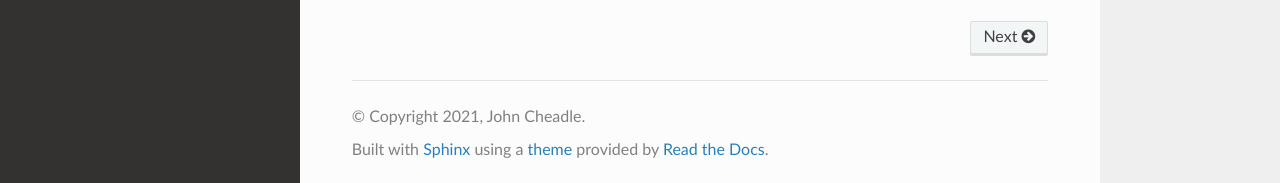
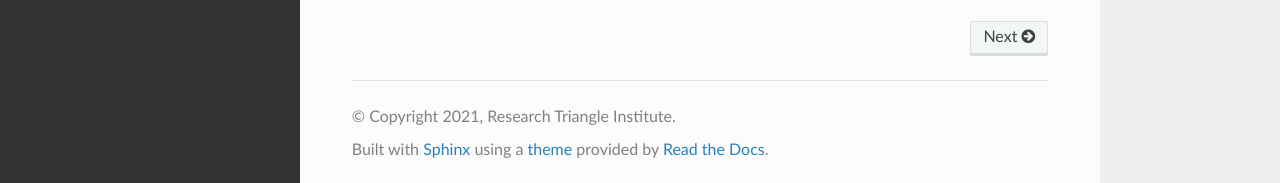
Before and after one commit to jcheadle-rti/rti_gen3_rtdocs, a Sphinx documentation site: the page built from docs/index.rst, in a window 1280 px wide and 900 px high, scrolled down 602 px. Shown: the part 714-897 px from the top of the window. Built offline with Sphinx 7.4.7 and the Read the Docs theme 2.0.0, drawn with Linux system fonts in a browser that asks for light colours.

Commit message:
correcting the copywrite information

```diff
--- a/docs/conf.py
+++ b/docs/conf.py
@@ -52,7 +52,7 @@ master_doc = 'index'
 
 # General information about the project.
 project = 'RTI Gen3 Deployment'
-copyright = '2021, John Cheadle'
+copyright = '2021, Research Triangle Institute'
 author = 'John Cheadle'
 
 # The version info for the project you're documenting, acts as replacement for
```
